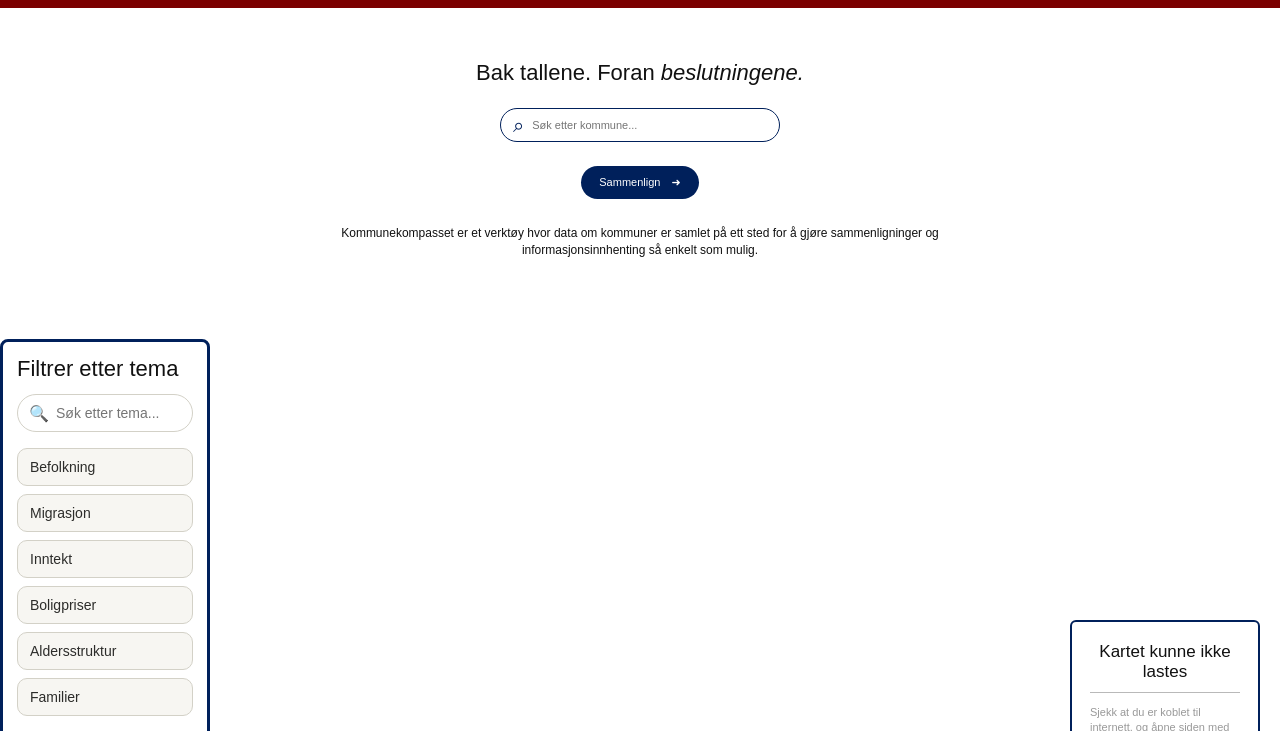
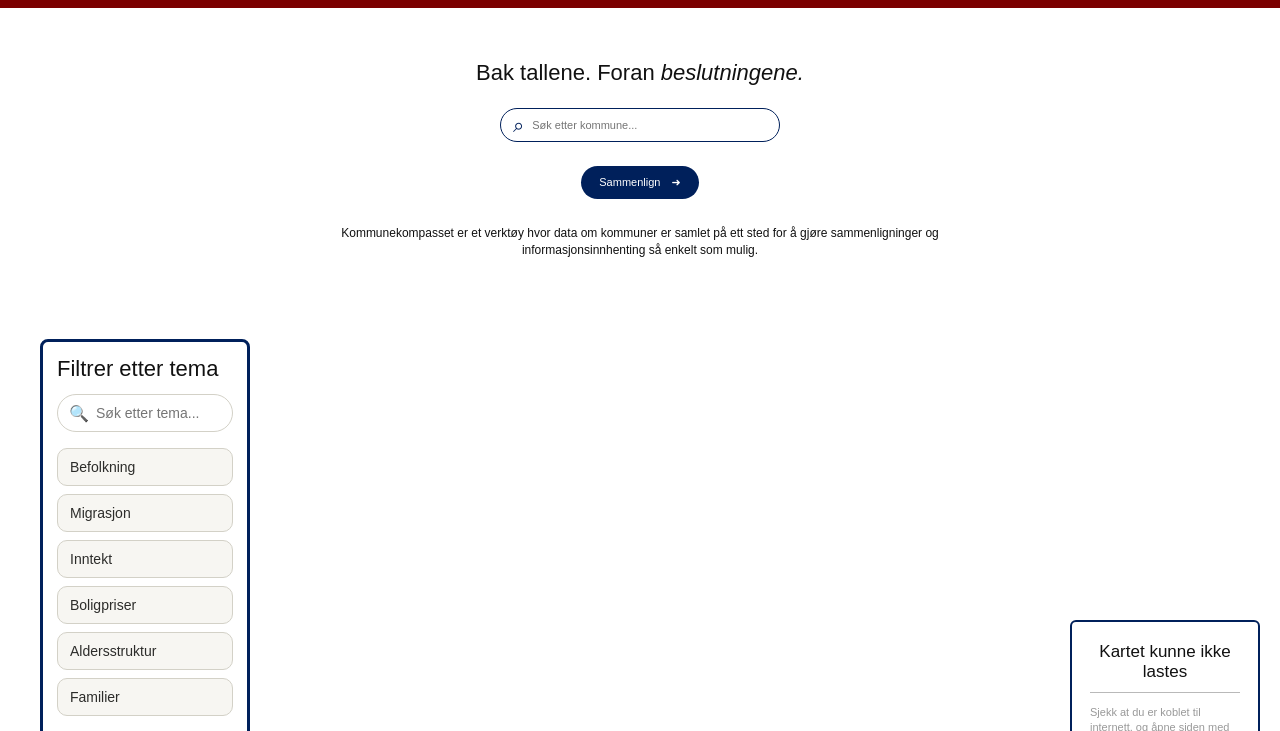
Before and after one commit to isabel-lopes-12/Module3_MIX114_Gruppe2, a plain HTML site: page designkart.html in a window 1280 px wide. Shown: the part 56-787 px from the top of the page. Drawn offline with nearby package versions, Linux system fonts and the light colour scheme; no server answers.

Commit message:
la til litt mer space ved filterene

```diff
--- a/designkart.css
+++ b/designkart.css
@@ -171,6 +171,7 @@ body {
   background-color: white;
   align-self: start;
   margin-top: 40px;
+  margin-left: 40px;
 }
 
 .filter-box h3 {
```
